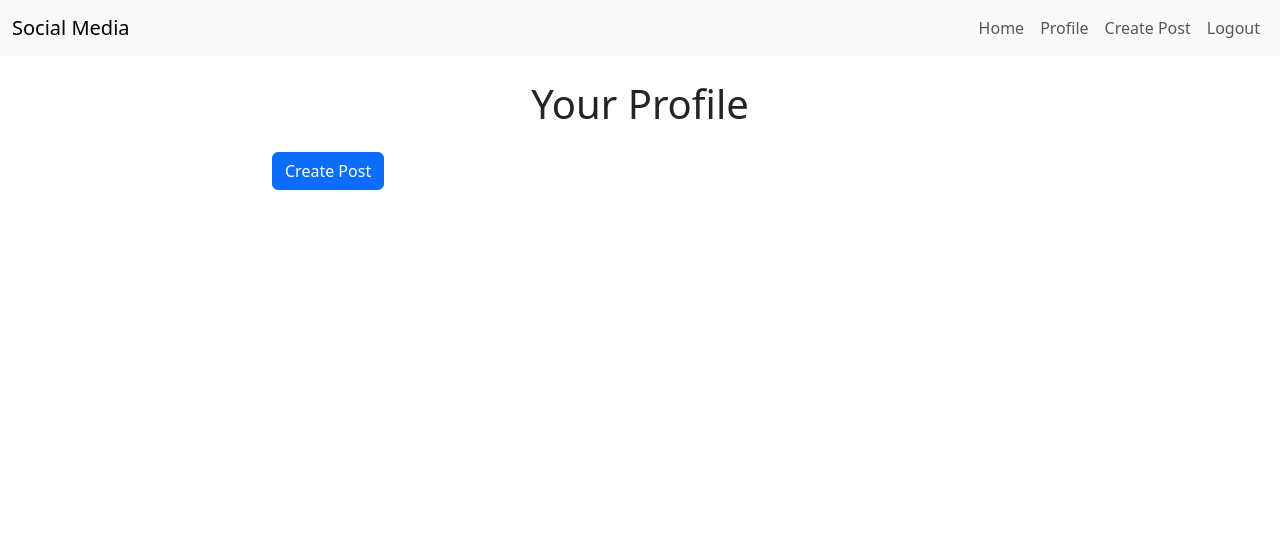
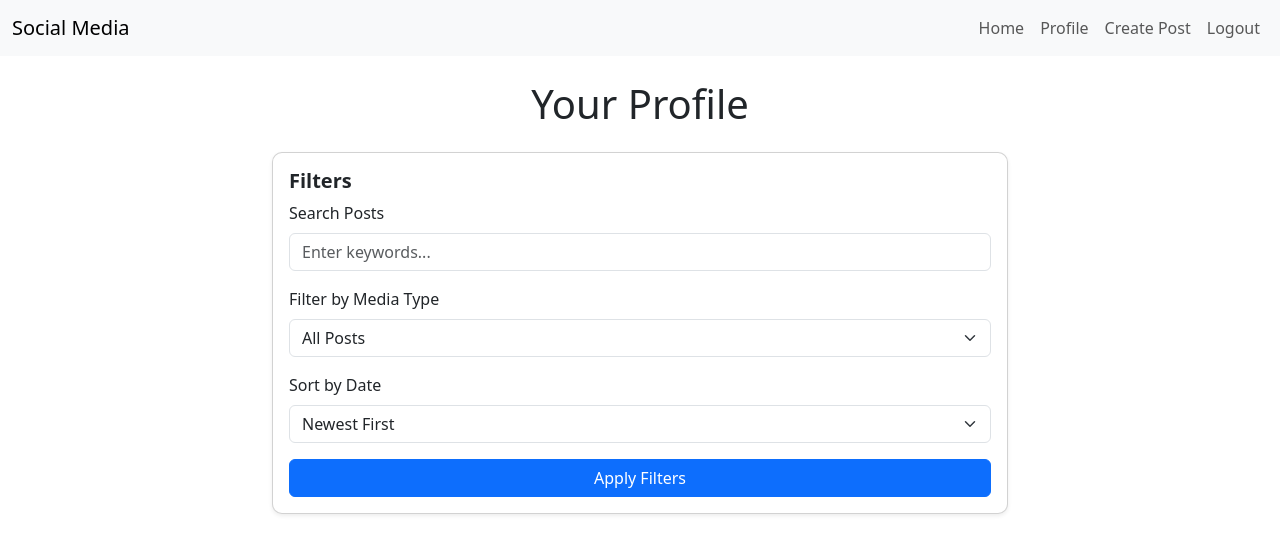
Before and after one commit to asaduzmn/socialmedia, a Django app: page /profile/ in a window 1280 px wide. Shown: the top 554 px of the page. Run offline with Django 5.2, Linux system fonts and the light colour scheme; a user stored in the database is signed in; data comes from the database, SQL or seed files in the repository; both versions use the stored data as it was after the commit.

Commit message:
added filter

```diff
--- a/core/models.py
+++ b/core/models.py
@@ -5,7 +5,7 @@ from django.contrib.auth.models import User
 class Post(models.Model):
     """ This class manage all posts"""
     user = models.ForeignKey(User, on_delete=models.CASCADE)
-    content = models.TextField()
+    content = models.TextField(null=True, blank=True)
     image = models.ImageField(upload_to='posts/', blank=True, null=True)
     created_at = models.DateTimeField(auto_now_add=True)
 
--- a/core/templates/core/base.html
+++ b/core/templates/core/base.html
@@ -8,7 +8,7 @@
     <!-- Bootstrap CSS -->
     <link href="https://cdn.jsdelivr.net/npm/bootstrap@5.3.0/dist/css/bootstrap.min.css" rel="stylesheet">
     <!-- Custom CSS -->
-    <link rel="stylesheet" href="{% static 'core/css/styles.css' %}">
+    <link rel="stylesheet" href="{% static 'core/css/style.css' %}">
 </head>
 <body>
     <nav class="navbar navbar-expand-lg navbar-light bg-light">
--- a/core/templates/core/profile.html
+++ b/core/templates/core/profile.html
@@ -4,25 +4,59 @@
     <div class="row">
         <div class="col-md-8 mx-auto">
             <h1 class="text-center mb-4">Your Profile</h1>
-            <a href="{% url 'create_post' %}" class="btn btn-primary mb-3">Create Post</a>  <!-- Add this line -->
+
+            <!-- Search and Filters Card -->
+            <div class="card mb-4 shadow-sm">
+                <div class="card-body">
+                    <h5 class="card-title">Filters</h5>
+                    <form method="GET" action="">
+                        <!-- Search Bar -->
+                        <div class="mb-3">
+                            <label for="search" class="form-label">Search Posts</label>
+                            <input type="text" name="q" class="form-control" placeholder="Enter keywords..." value="{{ request.GET.q }}">
+                        </div>
+
+                        <!-- Media Type Filter -->
+                        <div class="mb-3">
+                            <label for="media_type" class="form-label">Filter by Media Type</label>
+                            <select name="media_type" class="form-select" onchange="this.form.submit()">
+                                <option value="all" {% if request.GET.media_type == 'all' %}selected{% endif %}>All Posts</option>
+                                <option value="text" {% if request.GET.media_type == 'text' %}selected{% endif %}>Text Only</option>
+                                <option value="image" {% if request.GET.media_type == 'image' %}selected{% endif %}>Posts with Images</option>
+                                <option value="image_only" {% if request.GET.media_type == 'image_only' %}selected{% endif %}>Image Only (No Text)</option>
+                            </select>
+                        </div>
+
+                        <!-- Sort By -->
+                        <div class="mb-3">
+                            <label for="sort_by" class="form-label">Sort by Date</label>
+                            <select name="sort_by" class="form-select">
+                                <option value="newest" {% if request.GET.sort_by == 'newest' %}selected{% endif %}>Newest First</option>
+                                <option value="oldest" {% if request.GET.sort_by == 'oldest' %}selected{% endif %}>Oldest First</option>
+                            </select>
+                        </div>
+
+                        <!-- Apply Filters Button -->
+                        <button type="submit" class="btn btn-primary w-100">Apply Filters</button>
+                    </form>
+                </div>
+            </div>
+
+            <!-- Display Posts -->
             {% for post in posts %}
                 <div class="card mb-4 shadow-sm">
                     <div class="card-body">
                         <h5 class="card-title">{{ post.user.username }}</h5>
                         <p class="card-text">{{ post.content }}</p>
                         {% if post.image %}
-                            <img src="{{ post.image.url }}" class="img-fluid mb-3">
+                            <img src="{{ post.image.url }}" class="img-fluid mb-3" alt="Post Image">
                         {% endif %}
                         <p class="text-muted">{{ post.created_at }}</p>
-                        {% if request.user == post.user %}
-                            <div class="d-flex gap-2">
-                                <a href="{% url 'edit_post' post.id %}" class="btn btn-warning btn-sm">Edit</a>
-                                <form action="{% url 'delete_post' post.id %}" method="POST">
-                                    {% csrf_token %}
-                                    <button type="submit" class="btn btn-danger btn-sm">Delete</button>
-                                </form>
-                            </div>
-                        {% endif %}
+                        <a href="{% url 'edit_post' post.id %}" class="btn btn-warning btn-sm">Edit</a>
+                        <form action="{% url 'delete_post' post.id %}" method="POST" class="d-inline">
+                            {% csrf_token %}
+                            <button type="submit" class="btn btn-danger btn-sm">Delete</button>
+                        </form>
                     </div>
                 </div>
             {% endfor %}
--- a/core/views.py
+++ b/core/views.py
@@ -1,22 +1,74 @@
 from django.shortcuts import render, redirect, get_object_or_404
-from django.contrib.auth import authenticate, login, logout
+from django.contrib.auth import login, logout, authenticate
 from django.contrib.auth.decorators import login_required
 from django.contrib import messages
+from django.db.models import Q
 from .forms import RegisterForm, PostForm
 from .models import Post
 
-# Create your views here.
 def home(request):
-    posts = Post.objects.select_related('user').all().order_by('-created_at')
-    return render(request, 'core/profile.html', {'posts': posts})
+    # Get query parameters
+    query = request.GET.get('q')  # Search keyword
+    user_filter = request.GET.get('user_filter')  # Filter by user
+    media_type = request.GET.get('media_type', 'all')  # Filter by media type
+    sort_by = request.GET.get('sort_by', 'newest')  # Sort by date
 
+    # Start with all posts
+    posts = Post.objects.all()
 
+    # Keyword search
+    if query:
+        posts = posts.filter(Q(content__icontains=query))
+
+    # Filter by user
+    if user_filter:
+        posts = posts.filter(user__username=user_filter)
+
+    # Filter by media type
+    if media_type == 'text':
+        posts = posts.filter(image__isnull=True)  # Text-only posts (no image)
+    elif media_type == 'image':
+        posts = posts.filter(image__isnull=False)  # Posts with images
+    elif media_type == 'image_only':
+        posts = posts.filter(image__isnull=False, content__isnull=True)  # Image-only posts (no text)
+
+    # Sort by date
+    if sort_by == 'oldest':
+        posts = posts.order_by('created_at')
+    else:
+        posts = posts.order_by('-created_at')
+
+    return render(request, 'core/home.html', {'posts': posts})
 
 @login_required
 def profile(request):
-    posts = Post.objects.filter(user=request.user).order_by('-created_at')
+    # Get query parameters
+    query = request.GET.get('q')  # Search keyword
+    media_type = request.GET.get('media_type', 'all')  # Filter by media type
+    sort_by = request.GET.get('sort_by', 'newest')  # Sort by date
+
+    # Start with the logged-in user's posts
+    posts = Post.objects.filter(user=request.user)
+
+    # Keyword search
+    if query:
+        posts = posts.filter(Q(content__icontains=query))
+
+    # Filter by media type
+    if media_type == 'text':
+        posts = posts.filter(image__isnull=True)  # Text-only posts (no image)
+    elif media_type == 'image':
+        posts = posts.filter(image__isnull=False)  # Posts with images
+    elif media_type == 'image_only':
+        posts = posts.filter(image__isnull=False, content__isnull=True)  # Image-only posts (no text)
+
+    # Sort by date
+    if sort_by == 'oldest':
+        posts = posts.order_by('created_at')
+    else:
+        posts = posts.order_by('-created_at')
+
     return render(request, 'core/profile.html', {'posts': posts})
-
 
 @login_required
 def create_post(request):
```
Also changed, not shown: core/forms.py (+7 -0 lines), core/templates/core/home.html (+45 -0 lines), core/migrations/0002_alter_post_content.py (added), db.sqlite3.
